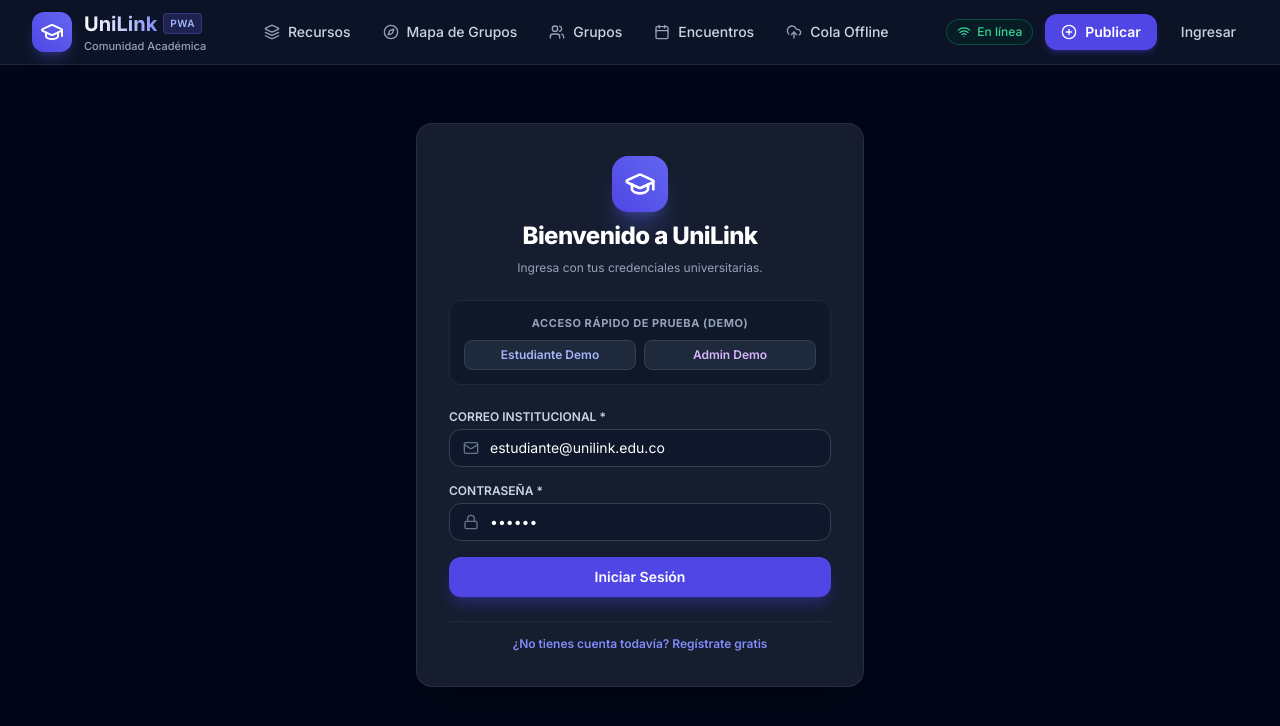
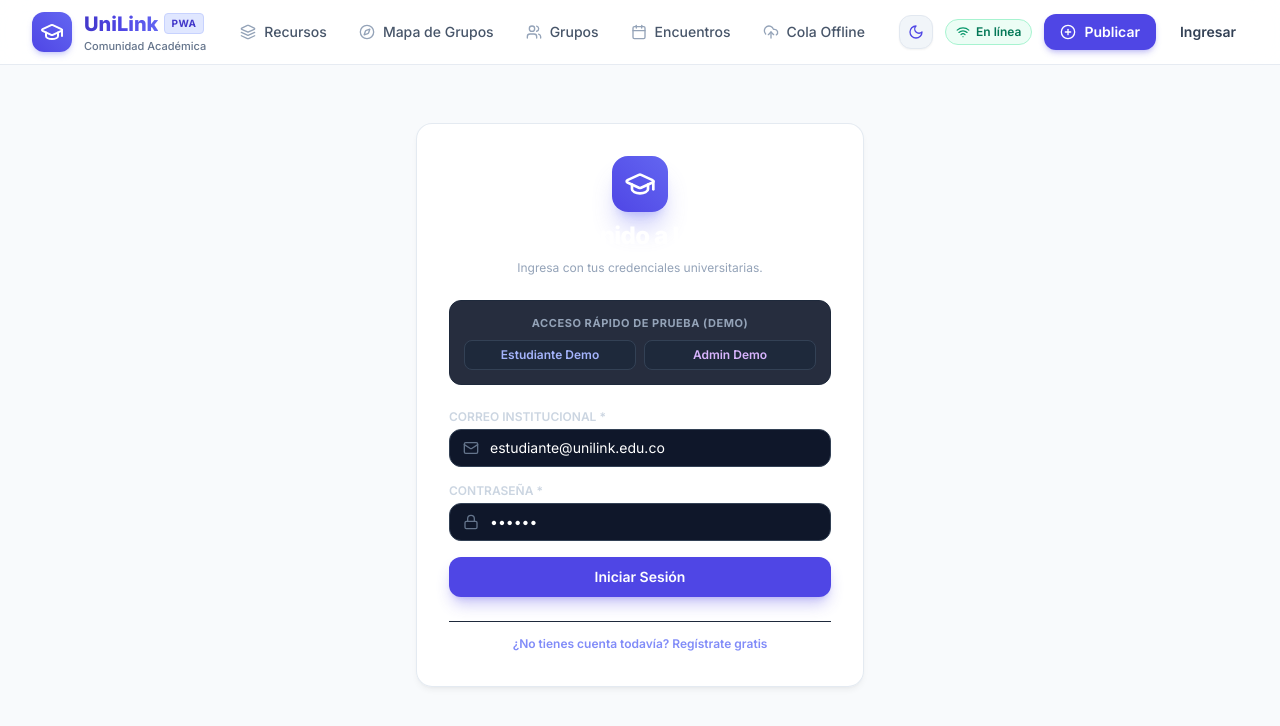
Before and after one commit to WBOK-GM/UniLink, a React (Vite) app in the folder frontend/: page /login in a window 1280 px wide. Shown: the top 726 px of the page. Built offline with nearby package versions, Linux system fonts and the light colour scheme; no server answers.

Commit message:
feat(theme): add ThemeContext with Light Mode as primary default and Dark Mode toggle

```diff
--- a/frontend/index.html
+++ b/frontend/index.html
@@ -1,5 +1,5 @@
 <!doctype html>
-<html lang="es" class="dark">
+<html lang="es">
   <head>
     <meta charset="UTF-8" />
     <link rel="icon" type="image/svg+xml" href="/icons/icon.svg" />
@@ -16,7 +16,7 @@
     <link href="https://fonts.googleapis.com/css2?family=Inter:wght@300;400;500;600;700;800&display=swap" rel="stylesheet">
     <title>UniLink | Colaboración y Comunidad Académica PWA</title>
   </head>
-  <body class="bg-slate-950 text-slate-100 min-h-screen selection:bg-indigo-500 selection:text-white antialiased font-sans">
+  <body class="bg-slate-50 dark:bg-slate-950 text-slate-900 dark:text-slate-100 min-h-screen selection:bg-indigo-500 selection:text-white antialiased font-sans transition-colors duration-200">
     <div id="root"></div>
     <script type="module" src="/src/main.jsx"></script>
   </body>
--- a/frontend/src/App.jsx
+++ b/frontend/src/App.jsx
@@ -1,6 +1,7 @@
 import React from 'react';
 import { BrowserRouter, Routes, Route, Navigate } from 'react-router-dom';
 import { AuthProvider, useAuth } from './context/AuthContext';
+import { ThemeProvider } from './context/ThemeContext';
 import Navbar from './components/Navbar';
 import BottomNav from './components/BottomNav';
 import OfflineBanner from './components/OfflineBanner';
@@ -24,9 +25,10 @@ function ProtectedRoute({ children }) {
 
 export default function App() {
   return (
+    <ThemeProvider>
       <AuthProvider>
         <BrowserRouter>
-        <div className="min-h-screen bg-slate-950 text-slate-100 flex flex-col">
+          <div className="min-h-screen bg-slate-50 dark:bg-slate-950 text-slate-900 dark:text-slate-100 flex flex-col transition-colors duration-200">
             <OfflineBanner />
             <Navbar />
 
@@ -62,5 +64,6 @@ export default function App() {
           </div>
         </BrowserRouter>
       </AuthProvider>
+    </ThemeProvider>
   );
 }
--- a/frontend/src/components/Navbar.jsx
+++ b/frontend/src/components/Navbar.jsx
@@ -12,14 +12,18 @@ import {
   User,
   LogOut,
   Bell,
-  Layers
+  Layers,
+  Sun,
+  Moon
 } from 'lucide-react';
 import { useAuth } from '../context/AuthContext';
 import { useOfflineSync } from '../hooks/useOfflineSync';
+import { useTheme } from '../context/ThemeContext';
 
 export default function Navbar() {
   const { user, logout } = useAuth();
-  const { isOnline, pendingCount, isSyncing, syncOfflinePosts } = useOfflineSync();
+  const { isOnline, pendingCount } = useOfflineSync();
+  const { theme, toggleTheme, isDark } = useTheme();
   const location = useLocation();
   const [showProfileMenu, setShowProfileMenu] = useState(false);
 
@@ -34,24 +38,24 @@ export default function Navbar() {
   const isActive = (path) => location.pathname === path;
 
   return (
-    <header className="sticky top-0 z-40 glass-nav border-b border-slate-800/80">
+    <header className="sticky top-0 z-40 glass-nav border-b border-slate-200/80 dark:border-slate-800/80 transition-colors duration-200">
       <div className="max-w-7xl mx-auto px-4 sm:px-6 lg:px-8">
         <div className="flex items-center justify-between h-16">
           {/* Brand Logo */}
           <Link to="/" className="flex items-center gap-3 group">
-            <div className="w-10 h-10 rounded-xl bg-gradient-to-tr from-brand-600 to-indigo-500 flex items-center justify-center shadow-lg shadow-brand-500/25 group-hover:scale-105 transition-transform duration-200">
+            <div className="w-10 h-10 rounded-xl bg-gradient-to-tr from-brand-600 to-indigo-500 flex items-center justify-center shadow-md shadow-brand-500/25 group-hover:scale-105 transition-transform duration-200">
               <GraduationCap className="w-6 h-6 text-white" />
             </div>
             <div>
               <div className="flex items-center gap-1.5">
-                <span className="text-xl font-bold bg-gradient-to-r from-white via-indigo-200 to-brand-400 bg-clip-text text-transparent">
+                <span className="text-xl font-extrabold bg-gradient-to-r from-brand-700 via-indigo-600 to-brand-500 dark:from-white dark:via-indigo-200 dark:to-brand-400 bg-clip-text text-transparent">
                   UniLink
                 </span>
-                <span className="text-[10px] font-semibold uppercase tracking-wider bg-brand-500/20 text-brand-300 px-1.5 py-0.5 rounded border border-brand-500/30">
+                <span className="text-[10px] font-bold uppercase tracking-wider bg-brand-100 dark:bg-brand-500/20 text-brand-700 dark:text-brand-300 px-1.5 py-0.5 rounded border border-brand-200 dark:border-brand-500/30">
                   PWA
                 </span>
               </div>
-              <p className="text-[11px] text-slate-400 font-medium hidden sm:block">Comunidad Académica</p>
+              <p className="text-[11px] text-slate-500 dark:text-slate-400 font-medium hidden sm:block">Comunidad Académica</p>
             </div>
           </Link>
 
@@ -64,13 +68,13 @@ export default function Navbar() {
                 <Link
                   key={link.to}
                   to={link.to}
-                  className={`flex items-center gap-2 px-3.5 py-2 rounded-lg text-sm font-medium transition-all ${
+                  className={`flex items-center gap-2 px-3.5 py-2 rounded-xl text-sm font-medium transition-all ${
                     active
-                      ? 'bg-brand-500/15 text-brand-300 border border-brand-500/30 shadow-sm'
-                      : 'text-slate-300 hover:text-white hover:bg-slate-800/60'
+                      ? 'bg-brand-50 dark:bg-brand-500/15 text-brand-700 dark:text-brand-300 border border-brand-200/80 dark:border-brand-500/30 shadow-sm font-semibold'
+                      : 'text-slate-600 dark:text-slate-300 hover:text-slate-900 dark:hover:text-white hover:bg-slate-100 dark:hover:bg-slate-800/60'
                   }`}
                 >
-                  <Icon className={`w-4 h-4 ${active ? 'text-brand-400' : 'text-slate-400'}`} />
+                  <Icon className={`w-4 h-4 ${active ? 'text-brand-600 dark:text-brand-400' : 'text-slate-400 dark:text-slate-400'}`} />
                   <span>{link.label}</span>
                   {link.badge > 0 && (
                     <span className="ml-1 px-1.5 py-0.2 text-[11px] font-bold rounded-full bg-amber-500 text-slate-950 animate-pulse">
@@ -83,25 +87,39 @@ export default function Navbar() {
           </nav>
 
           {/* Right Action Controls */}
-          <div className="flex items-center gap-3">
+          <div className="flex items-center gap-2 sm:gap-3">
+            {/* Theme Toggle Button (Light / Dark) */}
+            <button
+              type="button"
+              onClick={toggleTheme}
+              className="p-2 rounded-xl bg-slate-100 dark:bg-slate-800/80 hover:bg-slate-200 dark:hover:bg-slate-700 border border-slate-200 dark:border-slate-700/80 text-slate-700 dark:text-amber-400 transition shadow-sm"
+              title={isDark ? 'Cambiar a Modo Claro' : 'Cambiar a Modo Oscuro'}
+            >
+              {isDark ? (
+                <Sun className="w-4 h-4 text-amber-400 animate-fadeIn" />
+              ) : (
+                <Moon className="w-4 h-4 text-indigo-600 animate-fadeIn" />
+              )}
+            </button>
+
             {/* Online / Offline Status Badge */}
             <div
               className={`flex items-center gap-1.5 px-2.5 py-1 rounded-full text-xs font-medium border ${
                 isOnline
-                  ? 'bg-emerald-950/40 text-emerald-400 border-emerald-500/30'
-                  : 'bg-amber-950/40 text-amber-400 border-amber-500/30 animate-pulse'
+                  ? 'bg-emerald-50 dark:bg-emerald-950/40 text-emerald-700 dark:text-emerald-400 border-emerald-200 dark:border-emerald-500/30'
+                  : 'bg-amber-50 dark:bg-amber-950/40 text-amber-700 dark:text-amber-400 border-amber-200 dark:border-amber-500/30 animate-pulse'
               }`}
               title={isOnline ? 'Conexión a internet activa' : 'Modo sin conexión'}
             >
               {isOnline ? (
                 <>
-                  <Wifi className="w-3.5 h-3.5 text-emerald-400" />
-                  <span className="hidden sm:inline">En línea</span>
+                  <Wifi className="w-3.5 h-3.5 text-emerald-600 dark:text-emerald-400" />
+                  <span className="hidden sm:inline font-semibold">En línea</span>
                 </>
               ) : (
                 <>
-                  <WifiOff className="w-3.5 h-3.5 text-amber-400" />
-                  <span>Offline {pendingCount > 0 && `(${pendingCount})`}</span>
+                  <WifiOff className="w-3.5 h-3.5 text-amber-600 dark:text-amber-400" />
+                  <span className="font-semibold">Offline {pendingCount > 0 && `(${pendingCount})`}</span>
                 </>
               )}
             </div>
@@ -109,7 +127,7 @@ export default function Navbar() {
             {/* Quick Post Button */}
             <Link
               to="/create-post"
-              className="flex items-center gap-2 px-4 py-2 rounded-xl text-sm font-semibold bg-gradient-to-r from-brand-600 to-indigo-600 hover:from-brand-500 hover:to-indigo-500 text-white shadow-md shadow-brand-600/30 transition-all hover:scale-[1.02] active:scale-[0.98]"
+              className="flex items-center gap-2 px-3.5 sm:px-4 py-2 rounded-xl text-sm font-semibold bg-brand-600 hover:bg-brand-500 text-white shadow-md shadow-brand-600/25 transition-all hover:scale-[1.02] active:scale-[0.98]"
             >
               <PlusCircle className="w-4 h-4" />
               <span className="hidden sm:inline">Publicar</span>
@@ -120,28 +138,28 @@ export default function Navbar() {
               <div className="relative">
                 <button
                   onClick={() => setShowProfileMenu(!showProfileMenu)}
-                  className="flex items-center gap-2 p-1.5 rounded-xl bg-slate-800/80 border border-slate-700 hover:border-slate-600 transition"
+                  className="flex items-center gap-2 p-1.5 rounded-xl bg-white dark:bg-slate-800/80 border border-slate-200 dark:border-slate-700 hover:border-slate-300 dark:hover:border-slate-600 shadow-sm transition"
                 >
-                  <div className="w-8 h-8 rounded-lg bg-indigo-500/20 text-indigo-300 font-bold flex items-center justify-center text-sm border border-indigo-500/30">
+                  <div className="w-8 h-8 rounded-lg bg-indigo-50 dark:bg-indigo-500/20 text-indigo-600 dark:text-indigo-300 font-bold flex items-center justify-center text-sm border border-indigo-200 dark:border-indigo-500/30">
                     {user.profile?.full_name ? user.profile.full_name.charAt(0) : 'U'}
                   </div>
-                  <span className="text-xs font-medium text-slate-200 hidden lg:inline max-w-[120px] truncate">
+                  <span className="text-xs font-semibold text-slate-700 dark:text-slate-200 hidden lg:inline max-w-[120px] truncate">
                     {user.profile?.full_name || user.email}
                   </span>
                 </button>
 
                 {showProfileMenu && (
-                  <div className="absolute right-0 mt-2 w-56 rounded-xl glass-panel shadow-2xl py-2 z-50 border border-slate-700/80">
-                    <div className="px-4 py-2 border-b border-slate-700/60">
-                      <p className="text-sm font-semibold text-white truncate">{user.profile?.full_name || 'Estudiante'}</p>
-                      <p className="text-xs text-slate-400 truncate">{user.email}</p>
-                      <p className="text-[10px] text-brand-400 mt-1 font-medium">{user.profile?.academic_program || 'Ingeniería'}</p>
+                  <div className="absolute right-0 mt-2 w-56 rounded-2xl bg-white dark:bg-slate-900 shadow-2xl py-2 z-50 border border-slate-200 dark:border-slate-800 animate-fadeIn">
+                    <div className="px-4 py-2.5 border-b border-slate-100 dark:border-slate-800">
+                      <p className="text-sm font-bold text-slate-800 dark:text-white truncate">{user.profile?.full_name || 'Estudiante'}</p>
+                      <p className="text-xs text-slate-500 dark:text-slate-400 truncate">{user.email}</p>
+                      <p className="text-[10px] text-brand-600 dark:text-brand-400 mt-1 font-semibold">{user.profile?.academic_program || 'Ingeniería'}</p>
                     </div>
 
                     <Link
                       to="/profile"
                       onClick={() => setShowProfileMenu(false)}
-                      className="flex items-center gap-2.5 px-4 py-2 text-sm text-slate-300 hover:text-white hover:bg-slate-700/50 transition"
+                      className="flex items-center gap-2.5 px-4 py-2 text-sm text-slate-700 dark:text-slate-300 hover:text-brand-600 dark:hover:text-white hover:bg-slate-50 dark:hover:bg-slate-800/60 transition"
                     >
                       <User className="w-4 h-4 text-slate-400" />
                       <span>Mi Perfil y Ubicación</span>
@@ -150,7 +168,7 @@ export default function Navbar() {
                     <Link
                       to="/offline-queue"
                       onClick={() => setShowProfileMenu(false)}
-                      className="flex items-center gap-2.5 px-4 py-2 text-sm text-slate-300 hover:text-white hover:bg-slate-700/50 transition"
+                      className="flex items-center gap-2.5 px-4 py-2 text-sm text-slate-700 dark:text-slate-300 hover:text-brand-600 dark:hover:text-white hover:bg-slate-50 dark:hover:bg-slate-800/60 transition"
                     >
                       <CloudUpload className="w-4 h-4 text-slate-400" />
                       <span>Cola Offline ({pendingCount})</span>
@@ -161,7 +179,7 @@ export default function Navbar() {
                         setShowProfileMenu(false);
                         logout();
                       }}
-                      className="w-full flex items-center gap-2.5 px-4 py-2 text-sm text-rose-400 hover:bg-rose-950/30 transition text-left"
+                      className="w-full flex items-center gap-2.5 px-4 py-2 text-sm text-rose-600 dark:text-rose-400 hover:bg-rose-50 dark:hover:bg-rose-950/30 transition text-left"
                     >
                       <LogOut className="w-4 h-4" />
                       <span>Cerrar Sesión</span>
@@ -172,7 +190,7 @@ export default function Navbar() {
             ) : (
               <Link
                 to="/login"
-                className="text-sm font-medium text-slate-300 hover:text-white px-3 py-1.5 rounded-lg hover:bg-slate-800 transition"
+                className="text-sm font-semibold text-slate-700 dark:text-slate-300 hover:text-brand-600 dark:hover:text-white px-3 py-1.5 rounded-lg hover:bg-slate-100 dark:hover:bg-slate-800 transition"
               >
                 Ingresar
               </Link>
--- /dev/null
+++ b/frontend/src/context/ThemeContext.jsx
@@ -0,0 +1,32 @@
+import React, { createContext, useContext, useState, useEffect } from 'react';
+
+const ThemeContext = createContext(null);
+
+export function ThemeProvider({ children }) {
+  // Modo claro por defecto
+  const [theme, setTheme] = useState(() => {
+    return localStorage.getItem('unilink_theme') || 'light';
+  });
+
+  useEffect(() => {
+    const root = document.documentElement;
+    if (theme === 'dark') {
+      root.classList.add('dark');
+    } else {
+      root.classList.remove('dark');
+    }
+    localStorage.setItem('unilink_theme', theme);
+  }, [theme]);
+
+  const toggleTheme = () => {
+    setTheme(prev => (prev === 'light' ? 'dark' : 'light'));
+  };
+
+  return (
+    <ThemeContext.Provider value={{ theme, toggleTheme, isDark: theme === 'dark' }}>
+      {children}
+    </ThemeContext.Provider>
+  );
+}
+
+export const useTheme = () => useContext(ThemeContext);
--- a/frontend/src/index.css
+++ b/frontend/src/index.css
@@ -4,6 +4,9 @@
 
 @layer base {
   body {
+    @apply bg-slate-50 text-slate-900 transition-colors duration-200;
+  }
+  .dark body {
     @apply bg-slate-950 text-slate-100;
   }
 }
@@ -15,49 +18,80 @@
 }
 
 ::-webkit-scrollbar-track {
-  background: #0f172a;
+  background: transparent;
 }
 
 ::-webkit-scrollbar-thumb {
-  background: #334155;
+  background: #cbd5e1;
   border-radius: 9999px;
 }
 
+.dark ::-webkit-scrollbar-thumb {
+  background: #334155;
+}
+
 ::-webkit-scrollbar-thumb:hover {
+  background: #94a3b8;
+}
+
+.dark ::-webkit-scrollbar-thumb:hover {
   background: #475569;
 }
 
-/* Glassmorphism helpers */
+/* Glassmorphism helpers for Light & Dark */
 .glass-panel {
-  background: rgba(30, 41, 59, 0.7);
+  background: rgba(255, 255, 255, 0.9);
   backdrop-filter: blur(12px);
   -webkit-backdrop-filter: blur(12px);
+  border: 1px solid rgba(226, 232, 240, 0.9);
+  box-shadow: 0 4px 6px -1px rgba(0, 0, 0, 0.05), 0 2px 4px -2px rgba(0, 0, 0, 0.05);
+}
+
+.dark .glass-panel {
+  background: rgba(30, 41, 59, 0.7);
   border: 1px solid rgba(255, 255, 255, 0.08);
+  box-shadow: 0 10px 15px -3px rgba(0, 0, 0, 0.3);
 }
 
 .glass-nav {
-  background: rgba(15, 23, 42, 0.85);
+  background: rgba(255, 255, 255, 0.88);
   backdrop-filter: blur(16px);
   -webkit-backdrop-filter: blur(16px);
+  border-bottom: 1px solid rgba(226, 232, 240, 0.85);
+}
+
+.dark .glass-nav {
+  background: rgba(15, 23, 42, 0.85);
   border-bottom: 1px solid rgba(255, 255, 255, 0.08);
 }
 
-/* Leaflet dark theme tweaks */
+/* Leaflet theme tweaks */
 .leaflet-container {
   width: 100%;
   height: 100%;
-  border-radius: 0.75rem;
+  border-radius: 1rem;
   z-index: 10;
 }
 
 .leaflet-popup-content-wrapper {
+  background: #ffffff !important;
+  color: #1e293b !important;
+  border-radius: 0.75rem !important;
+  border: 1px solid #e2e8f0 !important;
+  box-shadow: 0 10px 25px -5px rgba(0, 0, 0, 0.1) !important;
+}
+
+.dark .leaflet-popup-content-wrapper {
   background: #1e293b !important;
   color: #f8fafc !important;
-  border-radius: 0.75rem !important;
   border: 1px solid #334155 !important;
   box-shadow: 0 10px 25px -5px rgba(0, 0, 0, 0.5) !important;
 }
 
 .leaflet-popup-tip {
+  background: #ffffff !important;
+}
+
+.dark .leaflet-popup-tip {
   background: #1e293b !important;
 }
```
Lines whose indentation alone changed are shown as unchanged.
